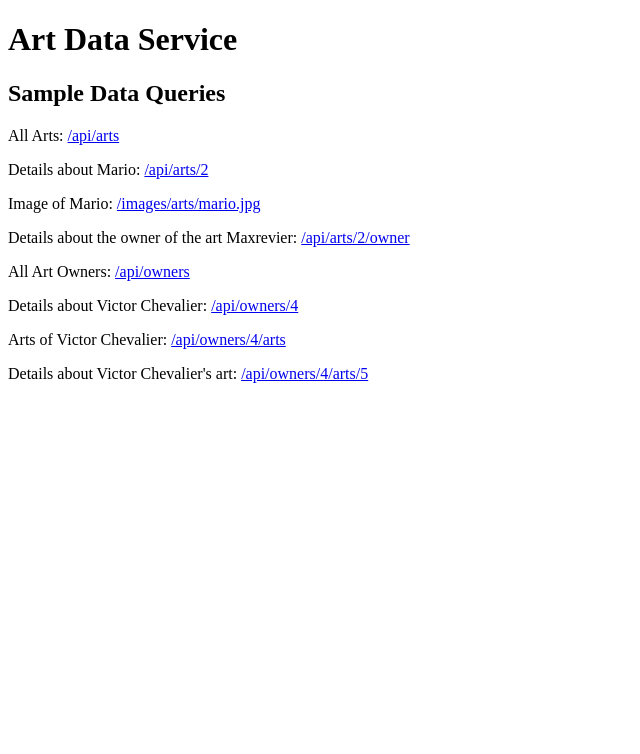
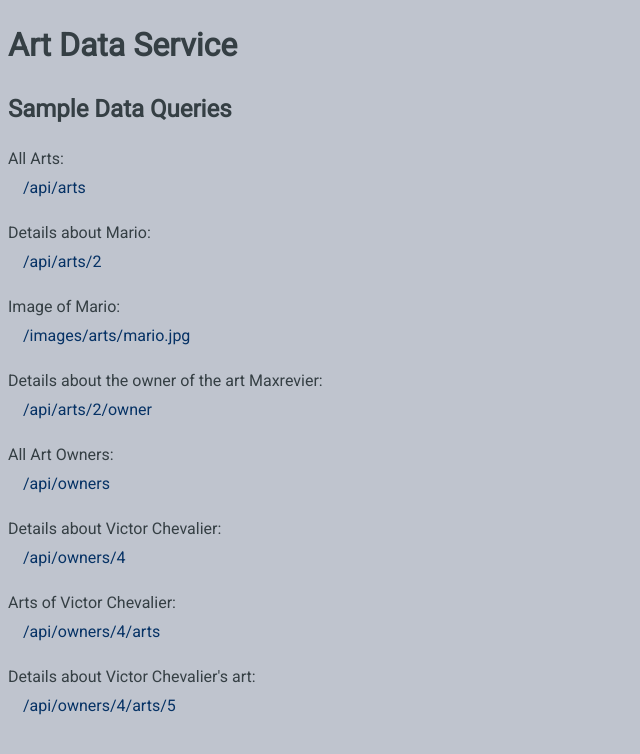
Before and after one commit to georggeo23/Assignment2, a Spring Boot app: page / in a window 1280 px wide. Shown: the top 754 px of the page, without its empty margins (0-640 px from the left). Run offline with Spring Boot 4, Linux system fonts and the light colour scheme.

Commit message:
Design and styling

```diff
--- a/src/main/resources/static/Templates/stylesheet.css
+++ b/src/main/resources/static/Templates/stylesheet.css
@@ -0,0 +1,21 @@
+html,
+body {
+    min-width: 290px;
+    color: #353f44;
+    background-color: #bfc4ce;
+    font-family: Roboto, sans-serif;
+    line-height: 1.5;
+}
+
+body {
+    display: block;
+    margin: 8px;
+    font-family: Roboto, sans-serif;
+}
+a{
+    text-decoration: none;
+    color: #063265;
+    display: block;
+    padding: 5px 15px;
+    cursor: pointer;
+}
--- a/src/main/resources/static/index.html
+++ b/src/main/resources/static/index.html
@@ -2,6 +2,8 @@
 <html lang="en">
 <head>
     <meta charset="UTF-8">
+    <link rel="stylesheet" href="./Templates/stylesheet.css" type="text/css" />
+    <link rel="stylesheet" href="https://fonts.googleapis.com/css?family=Roboto" />
     <title>Art Owner List</title>
 </head>
 <body>
```
